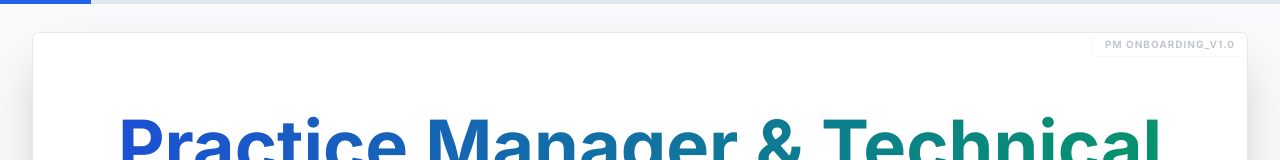
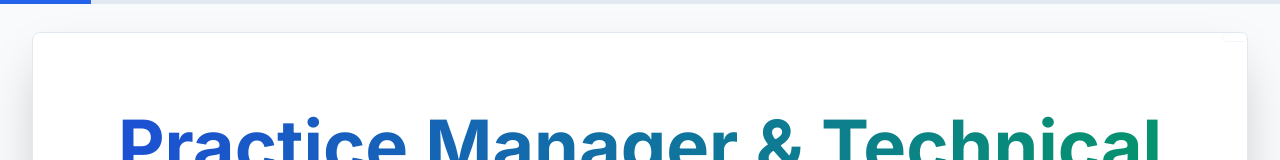
Before and after one commit to RohitSphinx/practice-lead, a React (Vite) app: page / in a window 1280 px wide. Shown: the top 160 px of the page. Built offline with nearby package versions, Linux system fonts and the light colour scheme.

Commit message:
updated constanst

```diff
--- a/App.tsx
+++ b/App.tsx
@@ -122,8 +122,7 @@ const App: React.FC = () => {
       {/* Floating UI Elements */}
       <div className="fixed top-8 right-8 z-50 flex space-x-4 opacity-40 hover:opacity-100 transition-opacity">
          <div className="bg-white border border-slate-200 px-3 py-1 rounded-md text-[10px] text-slate-500 font-bold tracking-widest uppercase">
-            PM ONBOARDING_V1.0
-         </div>
+             </div>
       </div>
     </div>
   );
```
